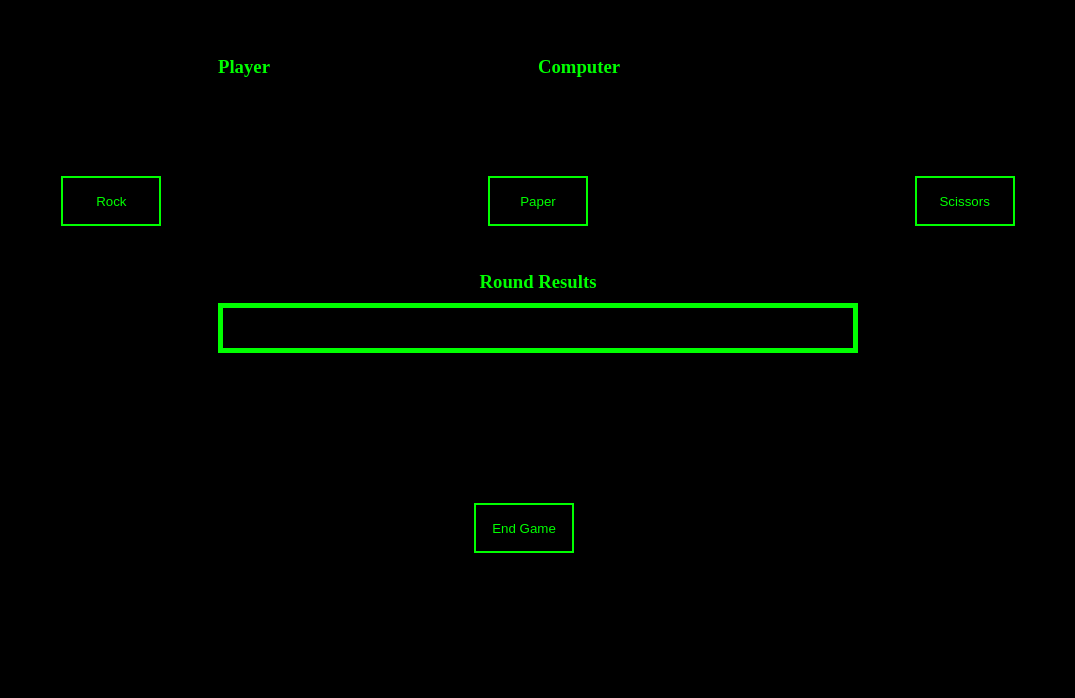
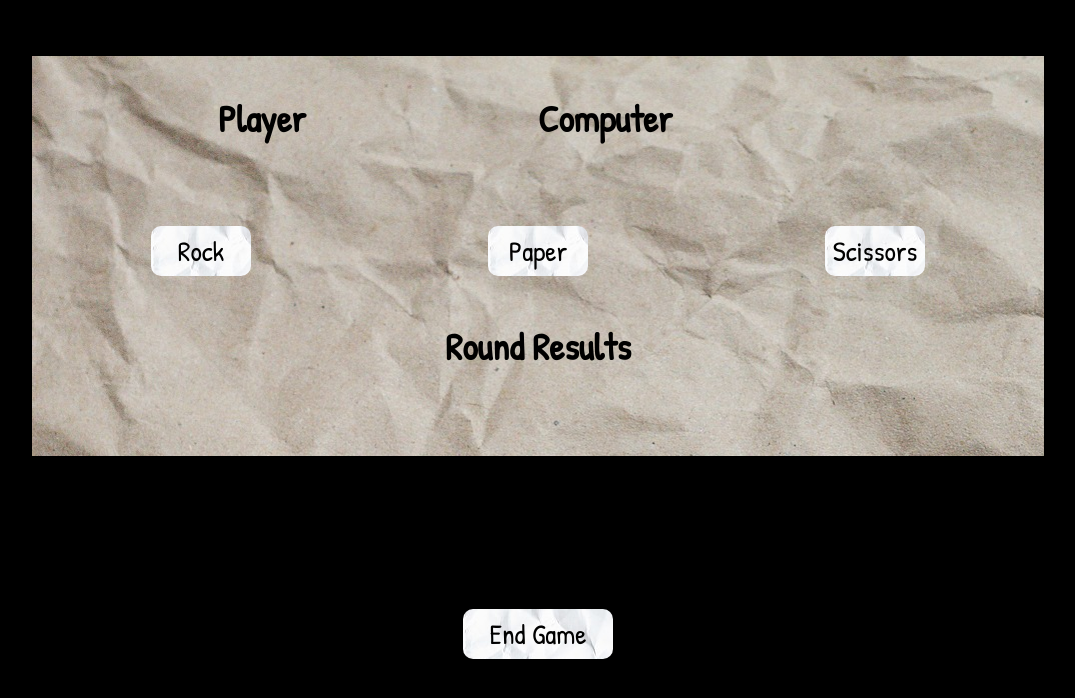
Before and after one commit to JSammy23/rps-game, a plain HTML site: page index.html in a window 1280 px wide. Shown: the whole page, without its empty margins (102-1177 px from the left). Drawn offline with Linux system fonts and the light colour scheme.

Commit message:
GUI styling, added reload fn to clode modal

```diff
--- a/index.html
+++ b/index.html
@@ -6,8 +6,10 @@
     <meta name="viewport" content="width=device-width, initial-scale=1.0" />
     <title>Rock, Paper, Scissors!</title>
     <link rel="stylesheet" href="styles.css" />
+    <link rel="preconnect" href="https://fonts.googleapis.com"><link rel="preconnect" href="https://fonts.gstatic.com" crossorigin><link href="https://fonts.googleapis.com/css2?family=Patrick+Hand&display=swap" rel="stylesheet">
   </head>
   <body>
+    <div class="wrapper">
       <div class="scoreboard">
         <div class="userScore-cont">
           <h3>Player</h3>
@@ -33,7 +35,9 @@
         <h3>Round Results</h3>
         <div id="results"></div>
       </div>
+      <div class="endBtn-div">
         <button data-modal-target="#modal" id="endGame">End Game</button>
+      </div>
     <div class="modal" id="modal">
       <div class="modal-header">
         <div class="title">Game Over!</div>
@@ -45,5 +49,6 @@
     </div>
     <div id="overlay"></div>
       <script src="javascript.js"></script>
+  </div>
   </body>
 </html>
--- a/javascript.js
+++ b/javascript.js
@@ -31,6 +31,7 @@ openModalButtons.forEach(button => {
     button.addEventListener('click', () => {
       const modal = button.closest('.modal')
       closeModal(modal)
+      reloadPage()
     })
   })
 
@@ -95,6 +96,9 @@ function game(){
     }
 }
 
+function reloadPage() {
+  window.location.reload();
+}
 // User Interface //
 
 // Buttons to select player choice and start round //
--- a/styles.css
+++ b/styles.css
@@ -1,3 +1,5 @@
+<style> @import url('https://fonts.googleapis.com/css2?family=Patrick+Hand&display=swap'); </style>
+
 * {
   margin: 0;
   padding: 0;
@@ -5,8 +7,18 @@
 }
 
 body {
-  color: lime;
+  color: black;
   background-color: black;
+  font-family: 'Patrick Hand', cursive;
+  font-size: 2rem;
+}
+
+.wrapper {
+  background-image: url(img/paper.jpg);
+  height: 50vh;
+  width: 80%;
+  margin-left: auto;
+  margin-right: auto;
 }
 
 .scoreboard {
@@ -16,6 +28,7 @@ body {
   margin-left: auto;
   margin-right: auto;
   margin-top: 7vh;
+  margin-bottom: 50px;
 }
 
 .userScore-cont,
@@ -36,19 +49,28 @@ body {
 #endGame  {
   width: 100px;
   height: 50px;
-  color: lime;
-  background-color: black;
-  border: 2px solid lime;
+  color: black;
+  background-image: url(img/wrinkled.jpg);
+  border-radius: 10px;
+  border: none;
   cursor: pointer;
+  font-family: inherit;
+  font-weight: 400;
+  font-size: 1.75rem;
 }
 
 #endGame {
+  width: 150px;
+}
+
+.endBtn-div {
+  display: flex;
+  justify-content: center;
+  align-items: center;
   margin-top: 150px;
-  margin-left: 45%;
 }
 
 #results {
-  border: 5px solid lime;
   display: flex;
   height: 50px;
   width: 50%;
```
Also changed, not shown: img/paper.jpg (added), img/wrinkled.jpg (added). Lines whose indentation alone changed are shown as unchanged.
